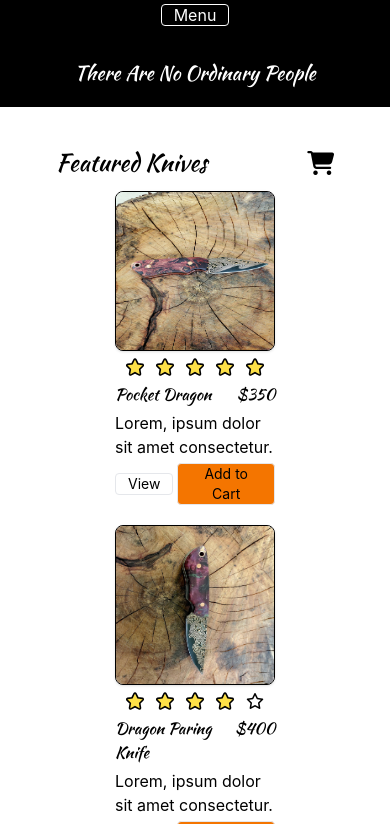
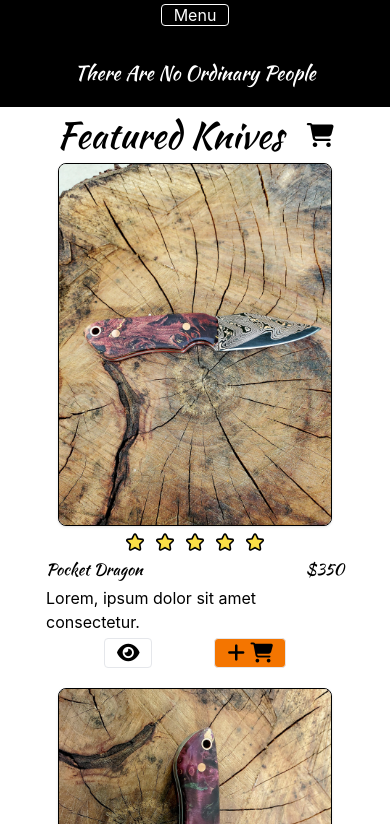
Before and after one commit to tylerthibault/dragontail-forge-react, a React (Create React App) app: page / in a window 390 px wide. Shown: the part 920-1744 px from the top of the page. Built offline with nearby package versions, Linux system fonts and the light colour scheme.

Commit message:
fixes to landing page mobile view

```diff
--- a/src/components/Footer.jsx
+++ b/src/components/Footer.jsx
@@ -26,7 +26,7 @@ export default function Footer() {
             <div className='flex flex-col md:flex-row gap-1'>
                 <p>Website created and maintained by </p>
                 <p>
-                    <span className='text-red-600 font-bold'>Pixel</span>Tek | a<span className='text-red-600 font-bold'>tbo</span>company
+                    <span className='text-blue-600 font-bold'>Pixel</span>Tek | a<span className='text-red-600 font-bold'>tbo</span>company
                 </p>
             </div>
         </div>
--- a/src/components/KnifeMini.jsx
+++ b/src/components/KnifeMini.jsx
@@ -1,7 +1,7 @@
 import React from 'react'
 
 export default function KnifeMini(props) {
-    const { data, width = '10em' } = props
+    const { data } = props
     const { title, descriptionShort, stars, price, img } = data
 
     const starsEl = () => {
@@ -25,8 +25,8 @@ export default function KnifeMini(props) {
         return starsArr
     }
 
-    const divStyle = `flex flex-col items-center justify-center gap-1 w-[${width}]`
-    const imgStyle = `h-[10em] w-[10em] bg-gray-100 rounded-lg border border-black shadow`
+    const divStyle = `flex flex-col items-center justify-center gap-1 w-11/12 md:w-[10em]`
+    const imgStyle = `w-11/12 md:h-[10em] w-11/12 md:w-[10em] bg-gray-100 rounded-lg border border-black shadow`
 
     return (
         <div className={divStyle}>
@@ -39,11 +39,9 @@ export default function KnifeMini(props) {
                 <p className='font-myHeading'>${price}</p>
             </div>
             <p className='text-left'>{descriptionShort}</p>
-            <div className='flex justify-between w-full '>
-                <div className='flex gap-1 items-center justify-center text-sm'>
-                    <span className='btn'>View</span>
-                    <span className='btn btn-accent'>Add to Cart</span>
-                </div>
+            <div className='flex gap-1 w-full justify-evenly md:justify-center text-sm'>
+                <span className='btn text-xl'><i class="fa-solid fa-eye"></i></span>
+                <span className='btn btn-accent text-xl'><i class="fa-solid fa-plus"></i> <i class="fa-solid fa-cart-shopping"></i></span>
             </div>
         </div>
     )
--- a/src/components/Navbar.jsx
+++ b/src/components/Navbar.jsx
@@ -6,8 +6,7 @@ export default function Navbar() {
 
     const menuItems = () => {
         return (
-            <>
-                <ul className='flex flex-col md:flex-row gap-3 font-myHeading'>
+            <ul className='flex flex-col md:flex-row gap-3 font-myHeading mt-5 md:mt-0'>
                 <li><Link className='btn-nav' to="/">Home</Link></li>
                 <li><Link className='btn-nav' to="/">Available Work</Link></li>
                 <li><Link className='btn-nav' to="/">Story</Link></li>
@@ -17,7 +16,6 @@ export default function Navbar() {
                 <li><Link className='btn-nav' to="/">Return Policy</Link></li>
                 <li><Link className='btn-nav' to="/">Blog</Link></li>
             </ul>
-            </>
         )
     }
     return (
@@ -36,8 +34,11 @@ export default function Navbar() {
                 }
                 {
                     menuShowing &&
-                    <div className='pt-3'>
+                    <div className='pt-3 fixed top-0 left-0 pb-7 bg-black w-screen h-screen'>
+                        <span className='border-2 border-slate-500 rounded px-3 duration-300 bg-myaccent1 text-black' onClick={() => setMenuShowing(!menuShowing)}>Close</span>
+                        <div className='h-full flex justify-center items-center gap-5 text-4xl'>
                         {menuItems()}
+                        </div>
                     </div>
                 }
             </div>
--- a/src/views/LandingPage.jsx
+++ b/src/views/LandingPage.jsx
@@ -18,10 +18,10 @@ export default function LandingPage() {
             <Banner
                 title="There are no ordinary people"
             />
-            <div className='p-7 flex flex-col justify-center items-center'>
+            <div className='md:p-7 flex flex-col justify-center items-center'>
                 <div className='w-10/12'>
-                    <div className='flex justify-between items-center'>
-                        <h2 className='text-2xl text-left'>Featured Knives</h2>
+                    <div className='flex justify-evenly items-center'>
+                        <h2 className='text-4xl'>Featured Knives</h2>
                         <Link><i class="fa-solid fa-cart-shopping text-2xl py-3"></i></Link>
                     </div>
                     <div className='flex flex-wrap justify-between gap-y-5'>
@@ -29,10 +29,10 @@ export default function LandingPage() {
                             Knives.map((item, key) => {
                                 if (item.isFeatured) {
                                     let style
-                                    if (key % 3 === 2) style = 'md:justify-end'
-                                    else if (key % 3 === 1) style = 'md:justify-center'
+                                    if (key % 3 === 2) style = 'lg:justify-end'
+                                    else if (key % 3 === 1) style = 'lg:justify-center'
                                     return (
-                                        <div key={key} className={'flex justify-center w-full sm:w-1/2 md:w-1/3 ' + style}>
+                                        <div key={key} className={'flex justify-center w-full md:w-1/2 lg:w-1/3 ' + style}>
                                             <KnifeMini
                                                 data={item}
                                             />
```
Lines whose indentation alone changed are shown as unchanged.
